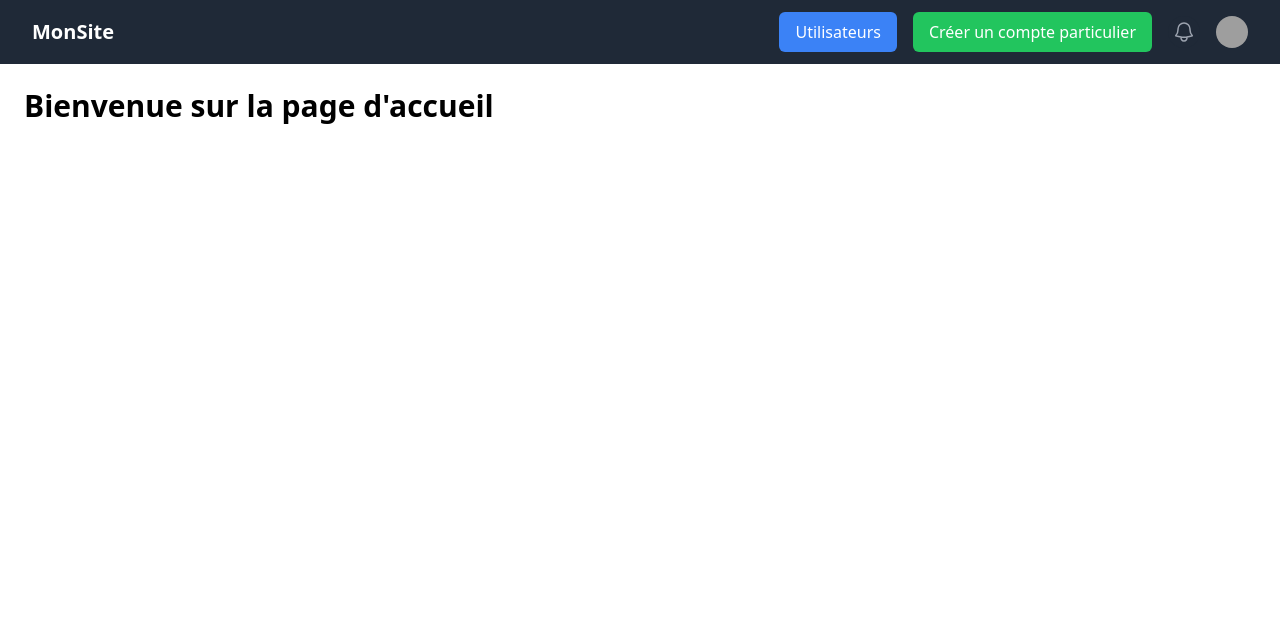
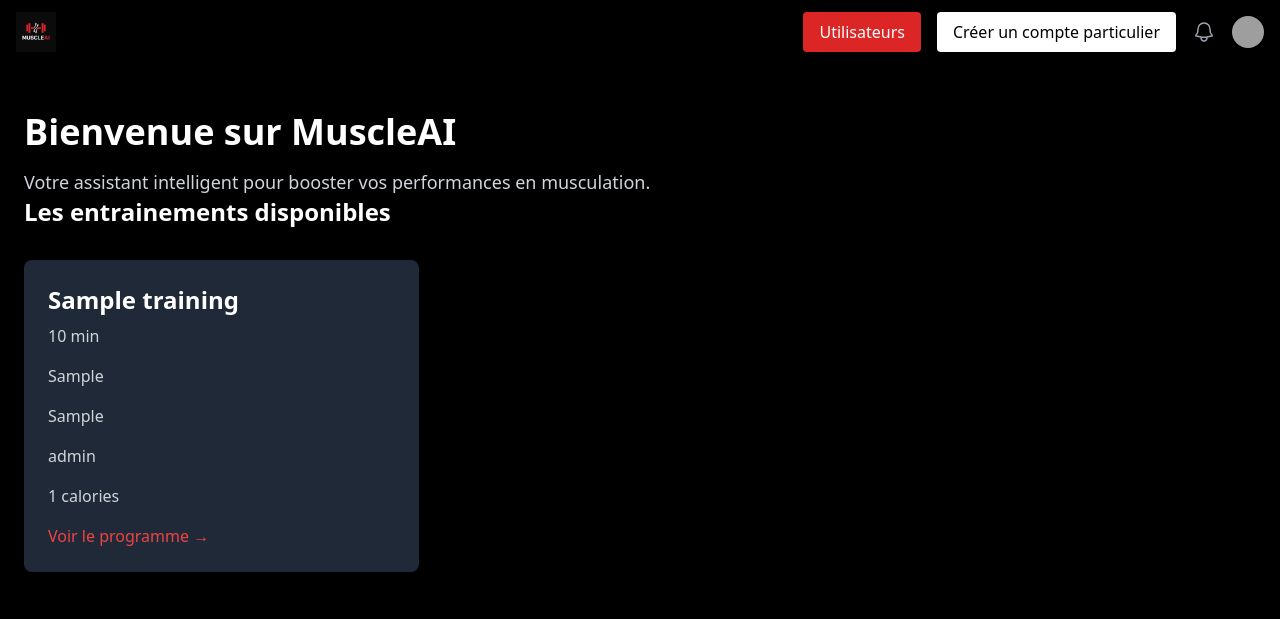
Before and after one commit to orianecorral/MuscleAI, a Django app: page /homepage in a window 1280 px wide. Shown: the top 619 px of the page. Run offline with Django 5.2, Linux system fonts and the light colour scheme; tables that the repository leaves empty hold one stand-in row (values such as "Sample post"); some libraries are stand-ins or nearby versions; grey boxes are pictures that could not be loaded.

Commit message:
addition descr, level

```diff
--- a/myproject/myapp/models.py
+++ b/myproject/myapp/models.py
@@ -24,6 +24,9 @@ class Training(models.Model):
     training_duration = models.IntegerField()
     training_calories = models.IntegerField()
     training_date = models.DateField()
+    goal= models.TextField()
+    level = models.CharField(max_length=200)
+
 
     class Meta:
         db_table = 'training'
--- a/myproject/myapp/templates/home.html
+++ b/myproject/myapp/templates/home.html
@@ -1,55 +1,93 @@
 <!DOCTYPE html>
 <html lang="en">
-
   <head>
-    <meta charset="UTF-8">
-    <meta name="viewport" content="width=device-width, initial-scale=1.0">
-    <title>Home</title>
-    <!-- Include Tailwind CSS -->
+    <meta charset="UTF-8" />
+    <meta name="viewport" content="width=device-width, initial-scale=1.0" />
+    <title>MuscleAI</title>
     <script src="https://cdn.tailwindcss.com"></script>
   </head>
 
-<body>
-
+  <body class="bg-black text-white font-sans">
     <!-- Navbar -->
-<nav class="bg-gray-800 w-full">
-    <div class="px-4 sm:px-6 lg:px-8">
-        <div class="flex h-16 items-center justify-between">
-            <!-- Logo ou titre -->
-            <div class="text-white font-bold text-xl">
-                MonSite
+    <nav class="bg-black shadow-lg">
+      <div class="max-w-7xl mx-auto px-4">
+        <div class="flex justify-between h-16 items-center">
+          <!-- Logo -->
+          <div class="flex-shrink-0">
+            {% load static %}
+            <img
+              src="{% static 'assets/images/logo_muscleai.png' %}"
+              alt="MuscleAI Logo"
+              class="h-10 w-auto"
+            />
           </div>
 
-            <!-- Boutons & profil -->
+          <!-- Navigation -->
           <div class="hidden sm:flex items-center space-x-4">
-                <a href="{% url 'profile_show' %}" class="bg-blue-500 text-white px-4 py-2 rounded-md hover:bg-blue-600">
+            <a
+              href="{% url 'profile_show' %}"
+              class="bg-red-600 text-white px-4 py-2 rounded hover:bg-red-700 transition"
+            >
               Utilisateurs
             </a>
-                <a href="{% url 'profile_create' %}" class="bg-green-500 text-white px-4 py-2 rounded-md hover:bg-green-600">
+            <a
+              href="{% url 'profile_create' %}"
+              class="bg-white text-black px-4 py-2 rounded hover:bg-gray-200 transition"
+            >
               Créer un compte particulier
             </a>
 
-                <button type="button" class="relative rounded-full bg-gray-800 p-1 text-gray-400 hover:text-white focus:ring-2 focus:ring-white focus:ring-offset-2 focus:ring-offset-gray-800">
-                    <span class="sr-only">View notifications</span>
-                    <svg class="w-6 h-6" fill="none" viewBox="0 0 24 24" stroke="currentColor">
-                        <path stroke-linecap="round" stroke-linejoin="round" stroke-width="1.5"
-                            d="M14.857 17.082a23.848 23.848 0 005.454-1.31A8.967 8.967 0 0118 9.75V9A6 6 0 006 9v.75a8.967 8.967 0 01-2.312 6.022 23.848 23.848 0 005.455 1.31m5.714 0a24.255 24.255 0 01-5.714 0m5.714 0a3 3 0 11-5.714 0" />
+            <!-- Notifications -->
+            <button
+              type="button"
+              class="relative text-gray-400 hover:text-white"
+            >
+              <span class="sr-only">Voir les notifications</span>
+              <svg
+                class="w-6 h-6"
+                fill="none"
+                viewBox="0 0 24 24"
+                stroke="currentColor"
+              >
+                <path
+                  stroke-linecap="round"
+                  stroke-linejoin="round"
+                  stroke-width="1.5"
+                  d="M14.857 17.082a23.848 23.848 0 005.454-1.31A8.967 8.967 0 0118 9.75V9A6 6 0 006 9v.75a8.967 8.967 0 01-2.312 6.022 23.848 23.848 0 005.455 1.31m5.714 0a24.255 24.255 0 01-5.714 0m5.714 0a3 3 0 11-5.714 0"
+                />
               </svg>
             </button>
 
+            <!-- Avatar -->
             <div class="relative">
-                    <button type="button" class="flex rounded-full bg-gray-800 text-sm focus:ring-2 focus:ring-white focus:ring-offset-2 focus:ring-offset-gray-800">
-                        <img class="w-8 h-8 rounded-full" src="https://images.unsplash.com/photo-1472099645785-5658abf4ff4e" alt="">
+              <button type="button" class="flex rounded-full">
+                <img
+                  class="h-8 w-8 rounded-full"
+                  src="https://images.unsplash.com/photo-1472099645785-5658abf4ff4e"
+                  alt="Avatar"
+                />
               </button>
             </div>
           </div>
 
-            <!-- Mobile hamburger -->
-            <div class="sm:hidden flex items-center">
-                <button type="button" class="text-gray-400 hover:text-white hover:bg-gray-700 p-2 rounded-md">
-                    <svg class="w-6 h-6" fill="none" stroke="currentColor" viewBox="0 0 24 24">
-                        <path stroke-linecap="round" stroke-linejoin="round" stroke-width="2"
-                            d="M4 6h16M4 12h16M4 18h16"></path>
+          <!-- Mobile menu -->
+          <div class="sm:hidden">
+            <button
+              type="button"
+              class="text-gray-400 hover:text-white hover:bg-gray-800 p-2 rounded-md"
+            >
+              <svg
+                class="w-6 h-6"
+                fill="none"
+                stroke="currentColor"
+                viewBox="0 0 24 24"
+              >
+                <path
+                  stroke-linecap="round"
+                  stroke-linejoin="round"
+                  stroke-width="2"
+                  d="M4 6h16M4 12h16M4 18h16"
+                ></path>
               </svg>
             </button>
           </div>
@@ -58,12 +96,43 @@
     </nav>
 
     <!-- Main Content -->
-    <div class="container mx-auto p-6">
-        <h1 class="text-3xl font-bold">Bienvenue sur la page d'accueil</h1>
-    </div>
+    <main class="container mx-auto px-6 py-12">
+      <h1 class="text-4xl font-bold text-white mb-4">Bienvenue sur MuscleAI</h1>
+      <p class="text-lg text-gray-300">
+        Votre assistant intelligent pour booster vos performances en
+        musculation.
+      </p>
+
+      <h2 class="text-2xl font-bold text-white mb-4">Les entrainements disponibles</h2>
+
+      <div class="grid grid-cols-1 sm:grid-cols-2 lg:grid-cols-3 gap-6 mt-8">
+        {% for training in trainings %}
+        <div
+          class="bg-gray-800 p-6 rounded-lg shadow hover:shadow-lg transition"
+        >
+          <h2 class="text-2xl font-bold text-white mb-2">
+            {{ training.training_name }}
+          </h2>
+          <p class="text-gray-300 mb-4">{{ training.training_duration }} min</p>
+          <p class="text-gray-300 mb-4">{{ training.training_type }}</p>
+          <p class="text-gray-300 mb-4">{{ training.goal }}</p>
+          <p class="text-gray-300 mb-4">{{ training.level }}</p>
+          <p class="text-gray-300 mb-4">{{ training.training_calories }} calories</p>
 
 
-
+          <a
+            href="{% url 'training_info' training.id %}"
+            class="text-red-500 hover:underline"
+          >
+            Voir le programme →
+          </a>
+        </div>
+        {% empty %}
+        <p class="text-gray-400">
+          Aucun programme d'entraînement disponible pour le moment.
+        </p>
+        {% endfor %}
+      </div>
+    </main>
   </body>
-
 </html>
--- a/myproject/myapp/templates/profiles/profile_update.html
+++ b/myproject/myapp/templates/profiles/profile_update.html
@@ -14,7 +14,6 @@
         {% csrf_token %}
         {{ form.as_p }}  <!-- Affiche automatiquement les champs du formulaire -->
         <button type="submit" class="btn btn-primary">Update Profile</button>
-        <!-- <a href="{% url 'home_page' %}" class="btn btn-secondary">Cancel</a> -->
     </form>
 
 </body>
--- a/myproject/myapp/views.py
+++ b/myproject/myapp/views.py
@@ -7,7 +7,8 @@ from django.shortcuts import render, redirect
 from django.urls import reverse
 
 def homepage(request):
-    return render(request, 'home.html')
+    trainings = Training.objects.all()
+    return render(request, 'home.html', {'trainings': trainings})
 
 # Model Views
 # need to implement either authentification or change url view
@@ -36,7 +37,7 @@ def profile_create_view(request):
         form = ProfileForm(request.POST)
         if form.is_valid():
             profile = form.save()
-            return redirect(reverse('profiles/profile_info', args=[profile.first_name]))
+            return redirect(reverse('profile_info', args=[profile.first_name]))
     else:
         form = ProfileForm()
 
@@ -50,7 +51,7 @@ def profile_update(request, first_name):
         form = ProfileForm(request.POST, instance=profile)
         if form.is_valid():
             form.save()
-            return redirect(reverse('profiles/profile_info', args=[profile.first_name]))
+            return redirect(reverse('profile_info', args=[profile.first_name]))
 
     context = {'form': form, 'profile': profile}
     return render(request, 'profiles/profile_update.html', context)
@@ -87,7 +88,7 @@ def training_create_view(request):
         form = TrainingForm(request.POST)
         if form.is_valid():
             training = form.save()
-            return redirect(reverse('training_info', args=[training.pk]))  # ✅ correction ici
+            return redirect(reverse('training_info', args=[training.pk]))
     else:
         form = TrainingForm()
 
@@ -100,19 +101,19 @@ def training_update(request, pk):
         form = TrainingForm(request.POST, instance=training)
         if form.is_valid():
             form.save()
-            return redirect(reverse('training_info', args=[training.pk]))  # ✅ nom de la vue
+            return redirect(reverse('training_info', args=[training.pk]))
     else:
         form = TrainingForm(instance=training)
 
     context = {'form': form, 'training': training}
     return render(request, 'trainings/training_update.html', context)
 
-def training_delete(request, training_name):
-    training = get_object_or_404(Training, training_name=training_name)
+def training_delete(request, pk):
+    training = get_object_or_404(Training, pk=pk)
 
     if request.method == 'POST':
         training.delete()
-        return redirect(reverse('homepage'))
+        return redirect(reverse('training_show'))
 
     context = {'training': training}
     return render(request, 'trainings/training_delete.html', context)
--- a/myproject/urls.py
+++ b/myproject/urls.py
@@ -18,7 +18,7 @@ urlpatterns = [
     path('trainings/<int:pk>/', training_info, name='training_info'),
     path('create_training/', training_create_view, name='training_create'),
     path('trainings/update/<int:pk>/', training_update, name='training_update'),
-    path('delete/<int:pk>/', training_delete, name='training_delete'),
+    path('trainings/delete/<int:pk>/', training_delete, name='training_delete'),
     path('trainings', training_show, name='training_show'),
 
 
```
Also changed, not shown: myproject/myapp/migrations/0003_alter_training_options.py (added), myproject/myapp/static/assets/database/populate_training.sql (renamed from myproject/assets/database/populate_training.sql), myproject/myapp/static/assets/images/logo_muscleai.png (added). Lines whose indentation alone changed are shown as unchanged.
